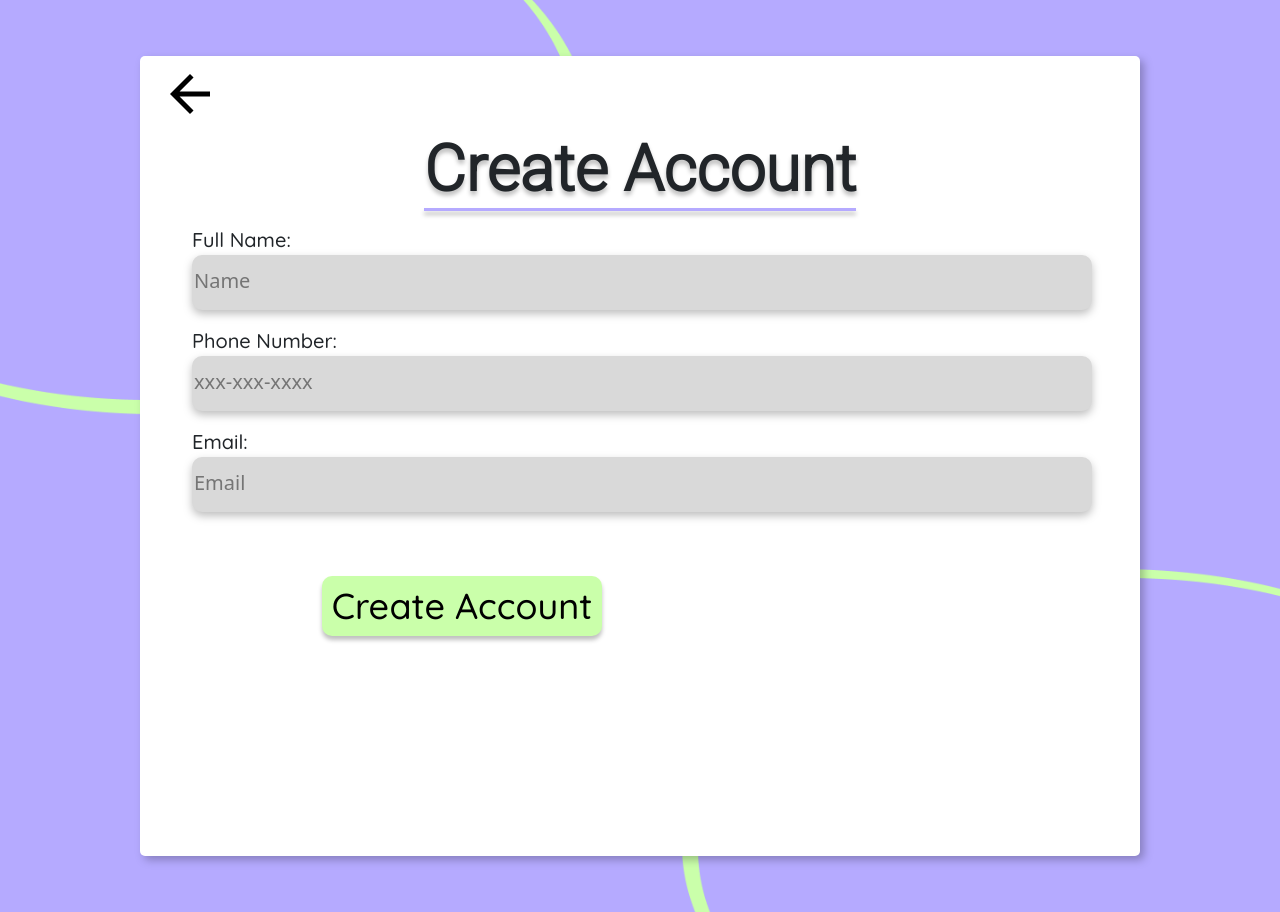
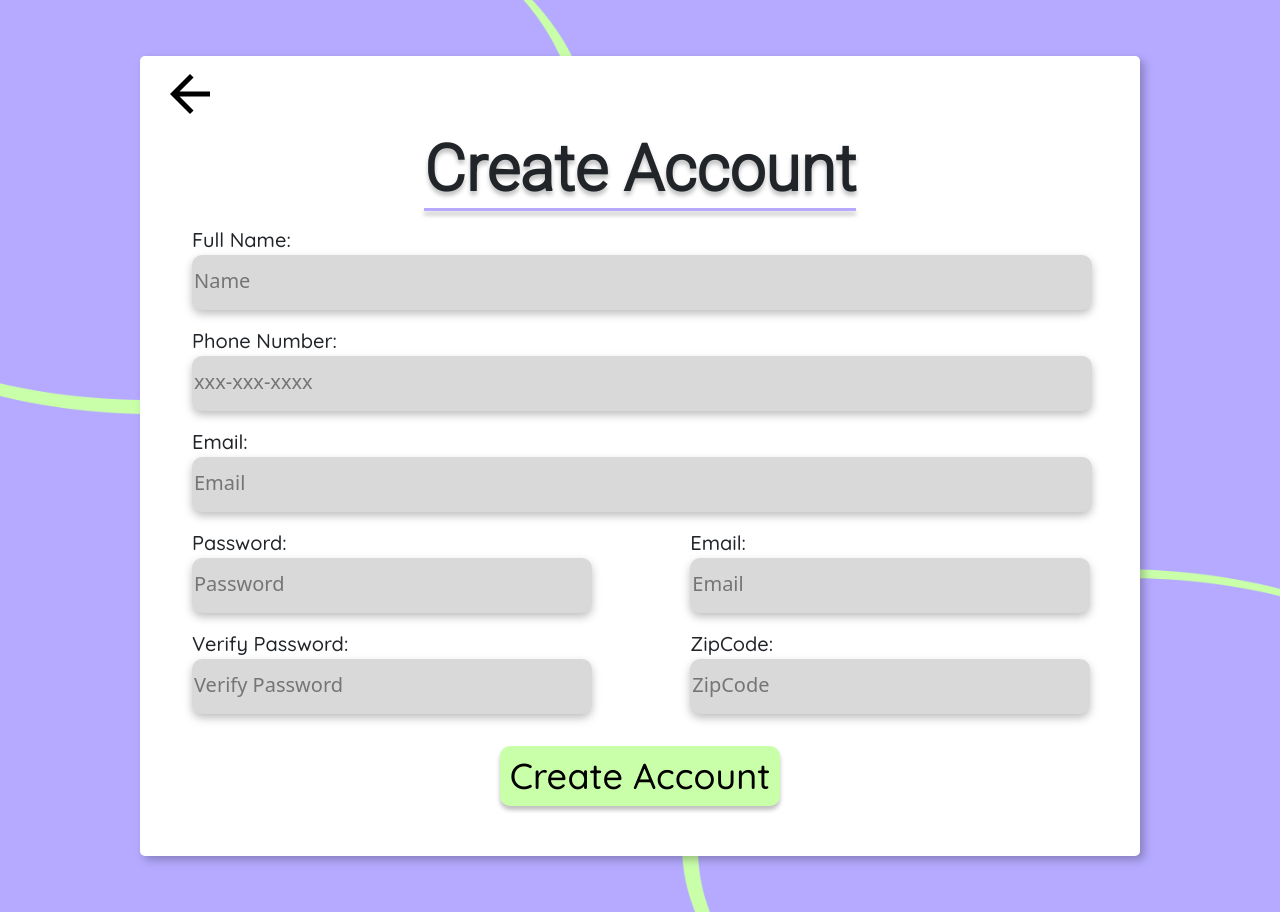
Before and after one commit to Jcontreras3/serenityfrontend, a React (Create React App) app: page / in a window 1280 px wide. Built offline with nearby package versions, Linux system fonts and the light colour scheme.

Commit message:
finished create account layout page

```diff
--- a/src/Components/CreateAccountPage/CreateAccountComponent.tsx
+++ b/src/Components/CreateAccountPage/CreateAccountComponent.tsx
@@ -10,7 +10,7 @@ export default function CreateAccountComponent() {
       <Row className="whiteBx2">
         <Col className="" md={12}>
           <IconButton className="backBtn">
-            <ArrowBackIcon className="icon" sx={{fontSize: 60}} />
+            <ArrowBackIcon className="icon" sx={{ fontSize: 60 }} />
           </IconButton>
 
           <h1 className="createAccountTitle">Create Account</h1>
@@ -20,12 +20,34 @@ export default function CreateAccountComponent() {
           </div>
           <div className="phoneNumInputgroup">
             <label className="phoneNumLabel">Phone Number:</label>
-            <input className="phoneNumInputStyle"  placeholder="xxx-xxx-xxxx"/>
+            <input className="phoneNumInputStyle" placeholder="xxx-xxx-xxxx" />
           </div>
           <div className="emailInputgroup">
             <label className="emailLabel">Email:</label>
-            <input className="emailInputStyle"  placeholder="Email"/>
+            <input className="emailInputStyle" placeholder="Email" />
           </div>
+          <Row className="passBirthInputgroup">
+            <Col className="passGroup" md={4}>
+              <label className="passLabel">Password:</label>
+              <input className="passInputStyle" placeholder="Password" />
+            </Col>
+
+            <Col className="birthGroup" md={4}>
+              <label className="birthLabel">Email:</label>
+              <input className="birthInputStyle" placeholder="Email" />
+            </Col>
+          </Row>
+          <Row className="passBirthInputgroup">
+            <Col className="passGroup" md={4}>
+              <label className="passLabel">Verify Password:</label>
+              <input className="passInputStyle" placeholder="Verify Password" />
+            </Col>
+
+            <Col className="birthGroup" md={4}>
+              <label className="birthLabel">ZipCode:</label>
+              <input className="birthInputStyle" placeholder="ZipCode" />
+            </Col>
+          </Row>
           <div className="createBtnGroup">
             <button className="createBtn">Create Account</button>
           </div>
--- a/src/Components/CreateAccountPage/createAccountStyles.css
+++ b/src/Components/CreateAccountPage/createAccountStyles.css
@@ -45,8 +45,9 @@
 }
 
 .createBtnGroup {
-  margin-left: 170px;
-  margin-top: 4rem;
+  justify-content: center;
+  display: flex;
+  margin-top: 2rem;
 }
 
 .backBtn {
@@ -130,3 +131,53 @@
     font-family: 'Quicksand', sans-serif;
     font-weight: 500;
   }
+
+  .passBirthInputgroup {
+    margin-top: 1rem;
+  }
+
+  .passInputStyle {
+
+    width: 400px;
+    height: 55px;
+    background-color: #d9d9d9;
+    border-radius: 10px;
+    border: none;
+    filter: drop-shadow(0px 4px 4px rgba(0, 0, 0, 0.25));
+  }
+  .passInputStyle::placeholder{
+    font-size: 20px;
+  }
+
+  .passLabel {
+    font-size: 20px;
+    font-family: 'Quicksand', sans-serif;
+    font-weight: 500;
+
+  }
+  .passGroup{
+    margin-left: 40px;
+  }
+  .birthInputStyle {
+
+    width: 400px;
+    height: 55px;
+    background-color: #d9d9d9;
+    border-radius: 10px;
+    border: none;
+    filter: drop-shadow(0px 4px 4px rgba(0, 0, 0, 0.25));
+  }
+  .birthInputStyle::placeholder{
+    font-size: 20px;
+  }
+
+  .birthLabel {
+    font-size: 20px;
+    font-family: 'Quicksand', sans-serif;
+    font-weight: 500;
+
+  }
+  .birthGroup{
+    margin-left: 165px;
+
+  }
```
